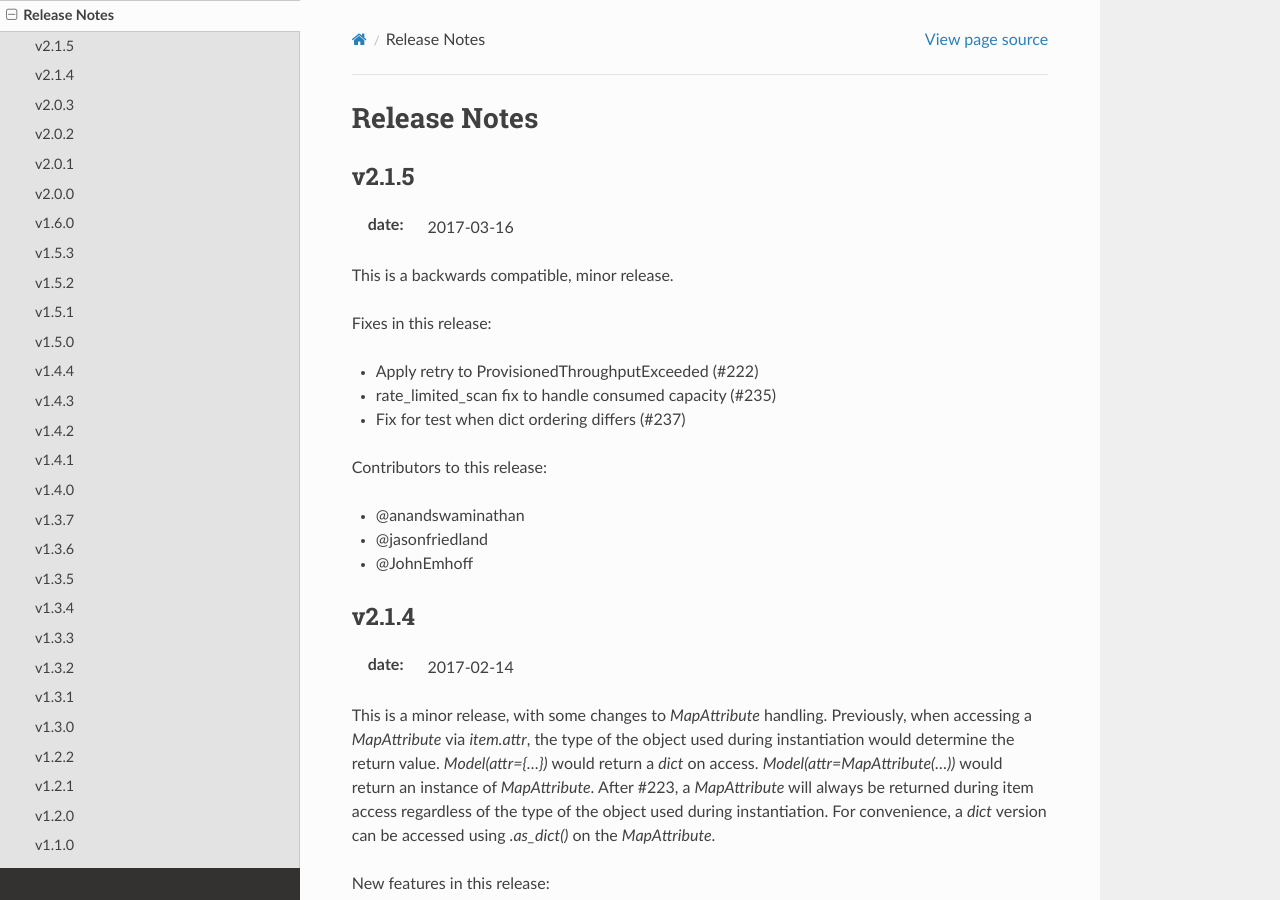
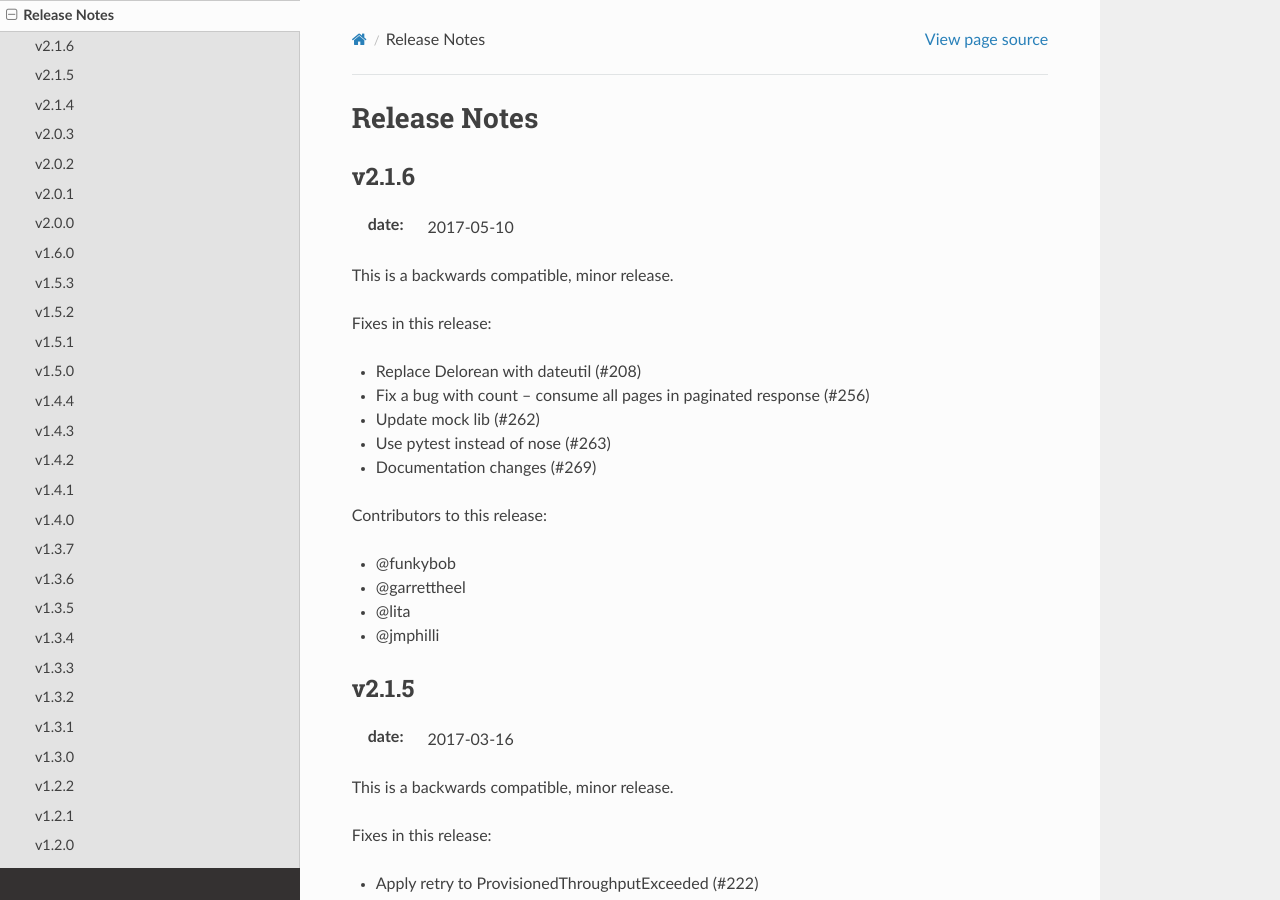
Before and after one commit to pynamodb/PynamoDB, a Sphinx documentation site: the page built from docs/release_notes.rst, in a window 1280 px wide and 900 px high. Built offline with Sphinx 7.4.7 and the Read the Docs theme 2.0.0, drawn with Linux system fonts in a browser that asks for light colours; pages that are not in the unit, such as notebooks, are missing from menus.

Commit message:
Release 2.1.6

```diff
--- a/docs/release_notes.rst
+++ b/docs/release_notes.rst
@@ -1,5 +1,26 @@
 Release Notes
 =============
+
+v2.1.6
+------
+:date: 2017-05-10
+
+This is a backwards compatible, minor release.
+
+Fixes in this release:
+
+* Replace Delorean with dateutil (#208)
+* Fix a bug with count -- consume all pages in paginated response (#256)
+* Update mock lib (#262)
+* Use pytest instead of nose (#263)
+* Documentation changes (#269)
+
+Contributors to this release:
+
+* @funkybob
+* @garrettheel
+* @lita
+* @jmphilli
 
 v2.1.5
 ------
```
